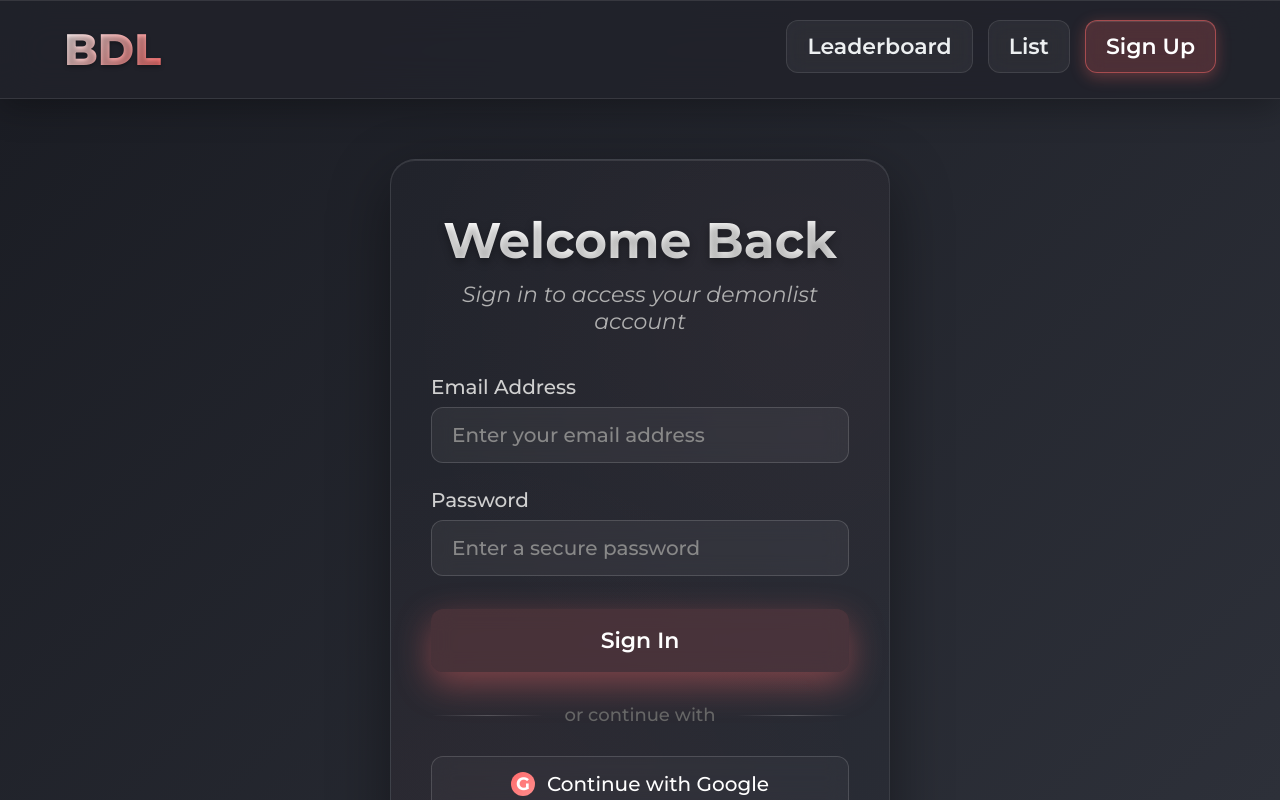
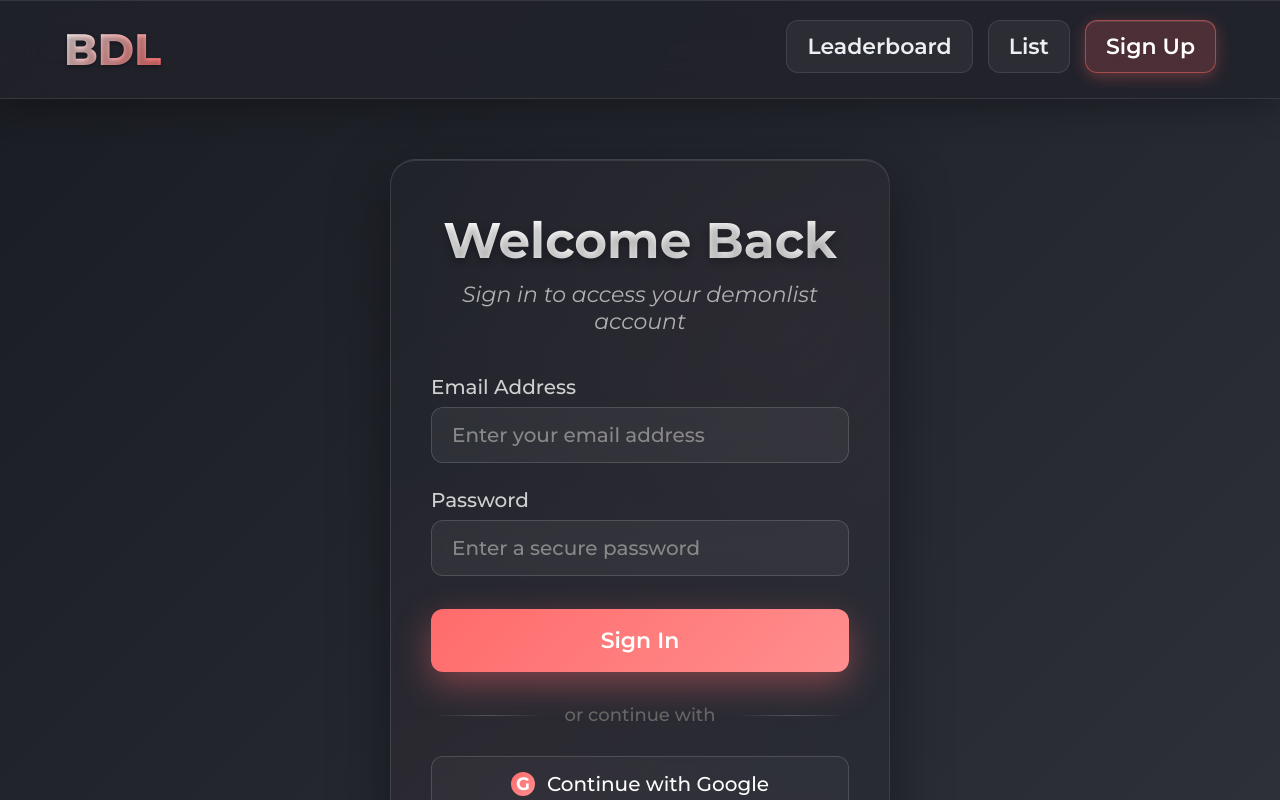
Before and after one commit to soletki/BG-Demon-List, a React (Vite) app: page /auth in a window 1280 px wide. In both pictures the pointer is over the button "Sign In". Built offline with nearby package versions, Linux system fonts and the light colour scheme; no server answers.

Commit message:
Fixed a visaul bug with some buttons

```diff
--- a/src/pages/Admin.css
+++ b/src/pages/Admin.css
@@ -68,6 +68,10 @@
 .active-tab {
 	background: linear-gradient(135deg, #ff6b6b 0%, #ff8e8e 100%);
 	box-shadow: 0 4px 15px rgba(255, 107, 107, 0.3);
+}
+
+.active-tab:hover{
+	background: linear-gradient(135deg, #ff6b6b 0%, #ff8e8e 100%);
 }
 
 .tab-content {
--- a/src/pages/Auth.css
+++ b/src/pages/Auth.css
@@ -140,6 +140,10 @@
 	margin-top: 10px;
 	position: relative;
 	z-index: 1;
+}
+
+.submit-button:hover{
+	background: linear-gradient(135deg, #ff6b6b 0%, #ff8e8e 100%);
 }
 
 .submit-button:hover:not(:disabled) {
```
